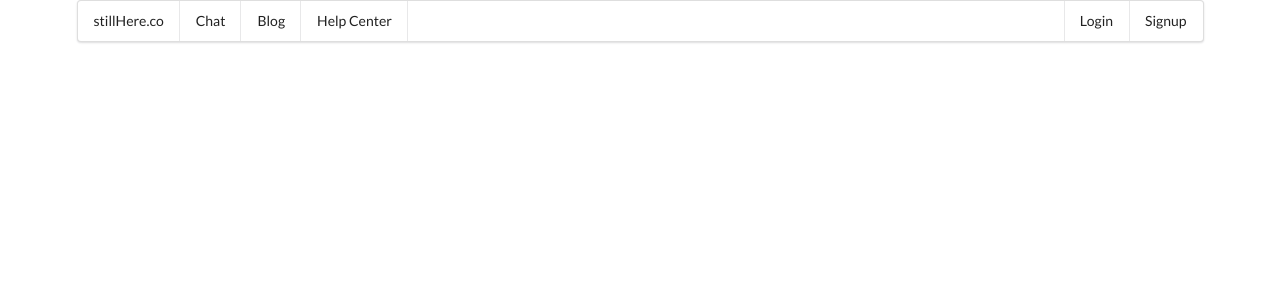
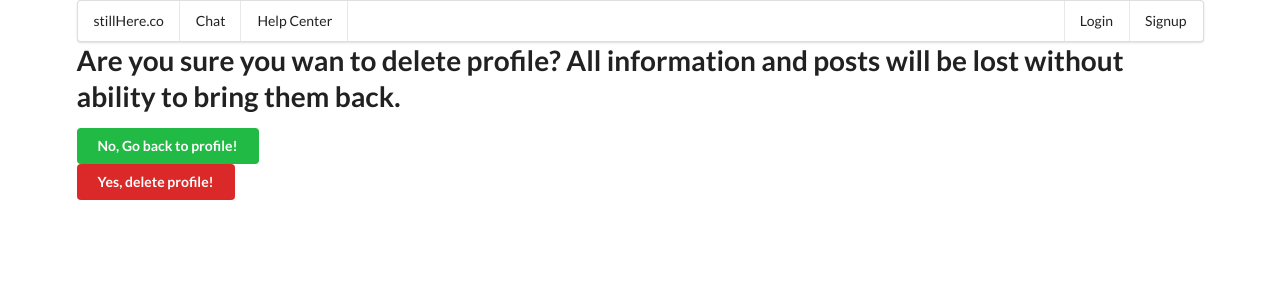
Before and after one commit to Aoliveras/still-here, a React (Create React App) app in the folder client/: page /deleteProfile in a window 1280 px wide. Shown: the top 300 px of the page. Built offline with nearby package versions, Linux system fonts and the light colour scheme.

Commit message:
now have full working crud for users, Next step, work on create post and read post for mvp

```diff
--- a/client/src/App.js
+++ b/client/src/App.js
@@ -1,13 +1,14 @@
 import React, { Component } from 'react';
-import { Route, Switch, Redirect } from 'react-router-dom';
+import { Route, Switch, Redirect } from 'react-router-dom';//use redirect to send people away from the chatroom if they aren't currently logged in, look at Zac's example for help
 import Layout from './components/common/Layout/Layout';
 import Home from './components/Home/Home';
 import Chat from './components/Chat/Chat';
-import Blog from './components/Blog/Blog';
+// import Blog from './components/Blog/Blog';
 import Help from './components/Help/Help';
 import Login from './components/Login/Login';
 import Profile from './components/Profile/Profile';
 import EditProfile from './components/EditProfile/EditProfile';
+import DeleteProfile from './components/DeleteProfile/DeleteProfile';
 import Logout from './components/Logout/Logout';
 import Signup from './components/Signup/Signup';
 import CreatePost from './components/CreatePost/CreatePost';
@@ -37,7 +38,7 @@ class App extends Component {
         <Switch>
           <Route exact path="/" component={Home} />
           <Route path="/chat" component={Chat} />
-          <Route path="/blog" component={Blog} />
+          {/* <Route path="/blog" component={Blog} /> */}
           <Route path="/help" component={Help} />
           <Route path="/login" render={(props) => {
             return <Login {...props}
@@ -52,6 +53,11 @@ class App extends Component {
             onEditSuccess={onAuthSuccess}
             currentUser={currentUser} />
           }} />
+          <Route path="/deleteProfile" render={(props) => {
+            return <DeleteProfile {...props}
+            currentUser={currentUser}
+            onLogout={onLogout} />
+          }}/>
           <Route path="/logout" render={() => {
             return <Logout onLogout={onLogout}/>
           }} />
--- a/client/src/components/Blog/Blog.js
+++ b/client/src/components/Blog/Blog.js
@@ -1,5 +1,4 @@
 import React, {Component} from 'react';
-import { Link } from 'react-router-dom';
 import Axios from 'axios';
 
 class Blog extends Component {
@@ -21,7 +20,6 @@ class Blog extends Component {
         <div className="ui center aligned container" style={{ marginTop: "45px" }}>
           <h1>Penny for your thoughts?</h1>
           <h3>Sharing your thoughts can be healing for you and others.</h3>
-          <Link to='/createPost' className="ui button primary">Create a post</Link>
         </div>
     )
     }
--- /dev/null
+++ b/client/src/components/DeleteProfile/DeleteProfile.js
@@ -0,0 +1,30 @@
+import React, {Component} from 'react';
+import { Link } from 'react-router-dom';
+import Axios from 'axios';
+
+class DeleteProfile extends Component {
+
+    handleSubmit = (e) => {
+        e.preventDefault();
+        let { currentUser, onLogout } = this.props;
+        let id = currentUser._id;
+        Axios.delete(`/api/users/${id}`);
+        onLogout();
+        this.props.history.push('/')
+    }
+    render() {
+        let {handleSubmit} = this;
+
+    return (
+        <div className="ui aligned center container">
+            <h1>Are you sure you wan to delete profile? All information and posts will be lost without ability to bring them back.</h1>
+            <Link to='/profile' className="ui green button">No, Go back to profile!</Link>
+            <form onSubmit={handleSubmit}>
+                <button className="ui red button">Yes, delete profile!</button>
+            </form>
+        </div>
+        )
+    }
+}
+
+export default DeleteProfile
--- a/client/src/components/Login/Login.js
+++ b/client/src/components/Login/Login.js
@@ -15,8 +15,8 @@ class Login extends Component {
     handleSubmit = async (e) => {
         e.preventDefault();
         let { email, password } = this.state;
-        // Send data
-        let user = await httpClient.authenticate({ email, password }, "/api/users/authenticate");
+        let credentials = { email, password };
+        let user = await httpClient.authenticateLogin(credentials, "/api/users/authenticate");
         this.setState({ email: "", password: "" });
         if (user) {
             this.props.onLoginSuccess();
--- a/client/src/components/Profile/Profile.js
+++ b/client/src/components/Profile/Profile.js
@@ -9,6 +9,8 @@ export default ({ currentUser }) => {
                 <h3>Current Location: {currentUser.location}</h3>
                 <h3>Looking for: {currentUser.lookingFor}</h3>
                 <Link to='/editProfile' className="ui button primary">Edit Profile</Link>
+                <Link to='/deleteProfile' className="ui red button">Delete Profile</Link>
+                <Link to='/createPost' className="ui green button">Create a post</Link>
             </div>
             <div className="ui center aligned container" style={{ marginTop: "45px" }}>
                 {/* <div className="ui three column grid"> */}
--- a/client/src/components/common/Navbar/Navbar.js
+++ b/client/src/components/common/Navbar/Navbar.js
@@ -8,7 +8,7 @@ export default ({ currentUser }) => {
         <nav className="ui menu">
                 <Link className="item" to="/">stillHere.co</Link>
                 <Link className="item" to="/chat">Chat</Link>
-                <Link className="item" to="/blog">Blog</Link>
+                {/* <Link className="item" to="/blog">Blog</Link> */}
                 <Link className="item" to="/help">Help Center</Link>
                 {currentUser
                     ? (
--- a/client/src/utilities/httpClient.js
+++ b/client/src/utilities/httpClient.js
@@ -17,10 +17,24 @@ httpClient.getToken = function(token) {
 // Getting the currentUser
 httpClient.getCurrentUser = function() {
     const token = this.getToken();
-    console.log(token);
+    //console.log(token);
     if (token) return jwtDecode(token);
     return null
 };
+
+httpClient.authenticateLogin = async function(credentials, url) {
+    // 'this' refers to the instance of axios instantiated above.
+    let res = await this({ method: "post", url, data: credentials });
+    // Grab the token from the data that's returned in the response.
+    const token = res.data.token;
+
+    if (token) {
+        this.defaults.headers.common.token = this.setToken(token);
+        return jwtDecode(token);
+    } else {
+        return false;
+    }
+}
 
 httpClient.authenticate = async function(credentials, url, method) {
     // 'this' refers to the instance of axios instantiated above.
```
Also changed, not shown: client/src/components/EditProfile/EditProfile.js (+0 -8 lines), 2 other files (tests, documents, lock files or other folders).
